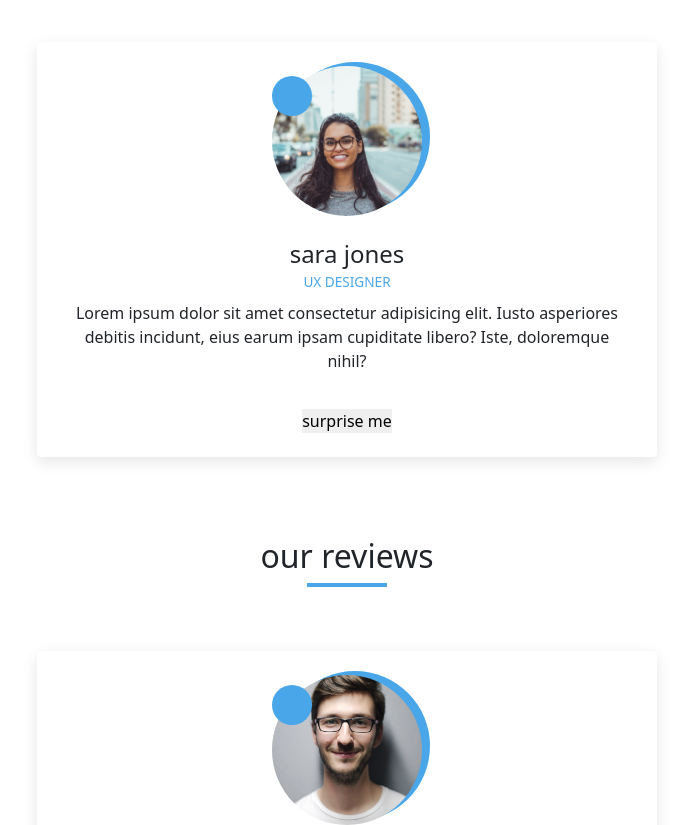
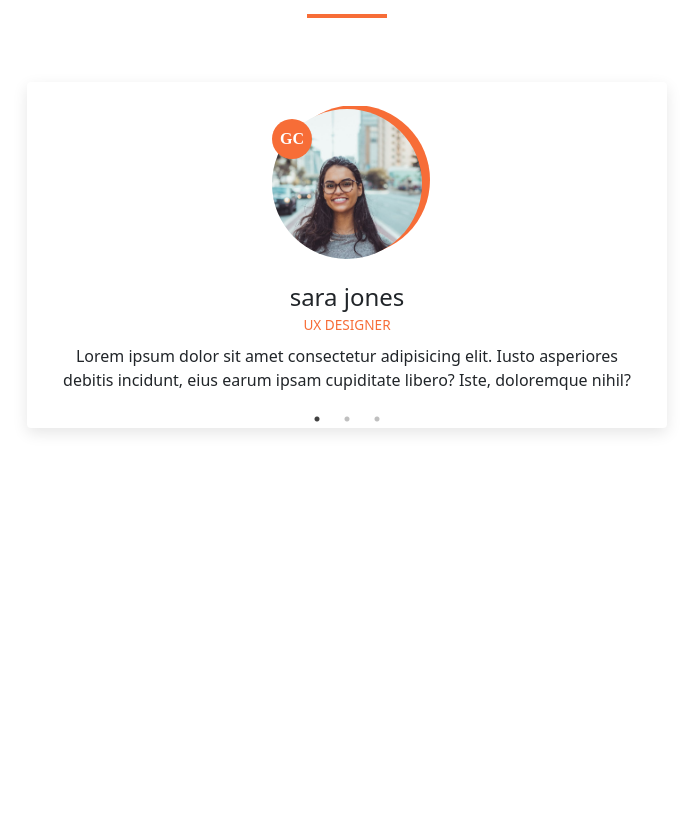
Before and after one commit to aiaaee/GrandCoffee, a React (Create React App) app in the folder Coffee/: page / in a window 1280 px wide. Shown: the part 4854-5679 px from the top of the page, without its empty margins (293-986 px from the left). After the commit the page ends 5422 px from the top, so only its background shows below. Built offline with nearby package versions, Linux system fonts and the light colour scheme.

Commit message:
add new files

```diff
--- a/Coffee/src/App.js
+++ b/Coffee/src/App.js
@@ -8,19 +8,17 @@ import About from './Main/About'
 import Gallery from './Main/Gallery'
 import Suggest from './Main/Suggest'
 import Review from './Main/Reviews'
-
 function App(){
     return(
         <>
 
             <Header />
-
             <WebCarousel />
             <Intro />
             <About />
             <Gallery />
             <Suggest />
-            <Review/>
+            <Review />
         </>
     )
 }
--- a/Coffee/src/Main/Reviews.css
+++ b/Coffee/src/Main/Reviews.css
@@ -1,15 +1,3 @@
-/*
-===============
-Fonts
-===============
-*/
-@import url("https://fonts.googleapis.com/css?family=Open+Sans|Roboto:400,700&display=swap");
-
-/*
-===============
-Variables
-===============
-*/
 
 :root {
   /* dark shades of primary color*/
@@ -53,42 +41,6 @@ Variables
   --max-width: 1170px;
   --fixed-width: 620px;
 }
-/*
-===============
-Global Styles
-===============
-*/
-
-
-
-
-.Review_wrapper{
-    margin: 80px auto;
-}
-
-
-/*  global classes */
-
-/* section */
-.section {
-  padding: 5rem 0;
-}
-
-.section-center {
-  width: 90vw;
-  margin: 0 auto;
-  max-width: 1170px;
-}
-@media screen and (min-width: 992px) {
-  .section-center {
-    width: 95vw;
-  }
-}
-/* main {
-  min-height: 100vh;
-  display: grid;
-  place-items: center;
-} */
 
 /*
 ===============
@@ -96,24 +48,25 @@ Reviews
 ===============
 */
 
+.ReviewConatiner{
+  margin-bottom: 140px;
+}
 .title {
+  margin-top: 120px;
   text-align: center;
   margin-bottom: 4rem;
 }
 .underline {
   height: 0.25rem;
   width: 5rem;
-  background: var(--clr-primary-5);
+  background: #f76d37;
   margin-left: auto;
   margin-right: auto;
 }
-.Reviewcontainer {
-  margin: auto;
-  text-align: center;
-  width: 80vw;
-  max-width: var(--fixed-width);
-}
+
 .review {
+  max-width: 50%;
+  margin: 52px auto;
   background: var(--clr-white);
   padding: 1.5rem 2rem;
   border-radius: var(--radius);
@@ -143,7 +96,7 @@ Reviews
 .img-container::after {
   font-family: "Font Awesome 5 Free";
   font-weight: 900;
-  content: "\f10e";
+  content: "GC";
   position: absolute;
   top: 0;
   left: 0;
@@ -153,14 +106,14 @@ Reviews
   place-items: center;
   border-radius: 50%;
   transform: translateY(25%);
-  background: var(--clr-primary-5);
+  background: #f76d37;
   color: var(--clr-white);
 }
 .img-container::before {
   content: "";
   width: 100%;
   height: 100%;
-  background: var(--clr-primary-5);
+  background: #f76d37;
   position: absolute;
   top: -0.25rem;
   right: -0.5rem;
@@ -172,38 +125,9 @@ Reviews
 #job {
   margin-bottom: 0.5rem;
   text-transform: uppercase;
-  color: var(--clr-primary-5);
+  color: #f76d37;
   font-size: 0.85rem;
 }
 #info {
   margin-bottom: 0.75rem;
 }
-.prev-btn,
-.next-btn {
-  color: var(--clr-primary-7);
-  font-size: 1.25rem;
-  background: transparent;
-  border-color: transparent;
-  margin: 0 0.5rem;
-  transition: var(--transition);
-  cursor: pointer;
-}
-.prev-btn:hover,
-.next-btn:hover {
-  color: var(--clr-primary-5);
-}
-.random-btn {
-  margin-top: 0.5rem;
-  background: var(--clr-primary-10);
-  color: var(--clr-primary-5);
-  padding: 0.25rem 0.5rem;
-  text-transform: capitalize;
-  border-radius: var(--radius);
-  transition: var(--transition);
-  border-color: var(--clr-primary-5);
-  cursor: pointer;
-}
-.random-btn:hover {
-  background: var(--clr-primary-5);
-  color: var(--clr-primary-1);
-}
--- a/Coffee/src/Main/Reviews.js
+++ b/Coffee/src/Main/Reviews.js
@@ -1,48 +1,70 @@
 import React from "react";
+import Slider from "react-slick";
+import "slick-carousel/slick/slick.css";
+import "slick-carousel/slick/slick-theme.css";
 import './Reviews.css'
+
 function Review(){
-    let ClientsReview = [
-        {id : 1 , author : 'sara jones' , job:'ux designer' , image : `Images/Client1.jpg` } ,
-        {id : 2 , author : "jack robert" , job: "Mechanic" , image: `Images/Client2.jpg`} ,
-        {id : 2 , author : "emily brandon" , job: "Driver" , image: `Images/Client3.jpg`} ,
+    const settings = {
+        dots: true,
+        fade: true,
+        infinite: true,
+        speed: 500,
+        slidesToShow: 1,
+        slidesToScroll: 1,
+        waitForAnimate: false
+      };
 
-    ]
       return(
-        ClientsReview.map(items => {
-            return (
-                <div className="Review_wrapper">
-
-                    <section className="Reviewcontainer">
-                        <div className="title">
+        <div className="ReviewConatiner">
+        <div class="title">
           <h2>our reviews</h2>
-                        <div className="underline"></div>
+          <div class="underline"></div>
         </div>
-                        <article className="review">
-                        <div className="img-container">
-                            <img src={items.image} id="person-img" alt="" />
+        <article class="review">
+            <Slider {...settings}>
+                <div className="Item">
+                    <div class="img-container" style={{marginTop:"3px"}}>
+                        <img src='Images/Client1.jpg' id="person-img" alt="" />
                     </div>
-                        <h4 id="author">{items.author}</h4>
-                        <p id="job">{items.job}</p>
+                    <h4 id="author">sara jones</h4>
+                    <p id="job">ux designer</p>
                     <p id="info">
                         Lorem ipsum dolor sit amet consectetur adipisicing elit. Iusto
                         asperiores debitis incidunt, eius earum ipsam cupiditate libero?
                         Iste, doloremque nihil?
                     </p>
-                        <div className="button-container">
-                            <button className="prev-btn">
-                            <i className="fas fa-chevron-left"></i>
-                            </button>
-                            <button className="next-btn">
-                            <i className="fas fa-chevron-right"></i>
-                            </button>
                 </div>
-                        <button classNameName="random-btn">surprise me</button>
+
+                <div className="Item">
+                    <div class="img-container">
+                        <img src="Images/Client2.jpg" id="person-img" alt="" />
+                    </div>
+                    <h4 id="author">sara jones</h4>
+                    <p id="job">ux designer</p>
+                    <p id="info">
+                        Lorem ipsum dolor sit amet consectetur adipisicing elit. Iusto
+                        asperiores debitis incidunt, eius earum ipsam cupiditate libero?
+                        Iste, doloremque nihil?
+                    </p>
+                </div>
+
+
+                <div className="Item">
+                    <div class="img-container">
+                        <img src="Images/Client3.jpg" id="person-img" alt="" />
+                    </div>
+                    <h4 id="author">sara jones</h4>
+                    <p id="job">ux designer</p>
+                    <p id="info">
+                        Lorem ipsum dolor sit amet consectetur adipisicing elit. Iusto
+                        asperiores debitis incidunt, eius earum ipsam cupiditate libero?
+                        Iste, doloremque nihil?
+                    </p>
+                </div>
+            </Slider>
         </article>
-                    </section>
         </div>
       )
-        })
-    )
 }
-
-export default Review ;
+export default Review;
```
Lines whose indentation alone changed are shown as unchanged.
